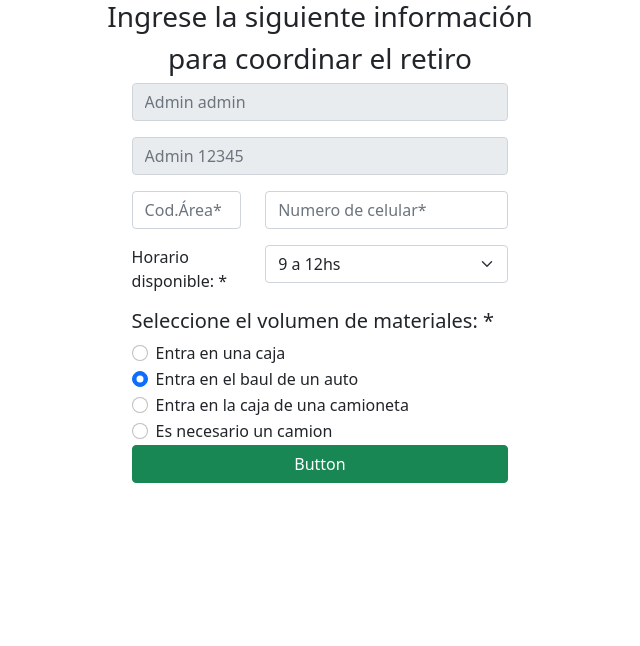
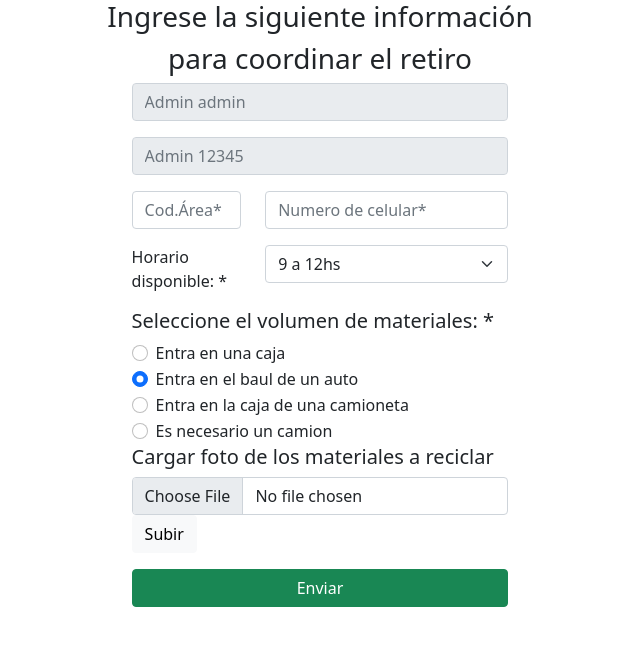
Before and after one commit to joaquinmancini/TPE_MDS-GRUPO11, an Angular app in the folder recoleCoop/: page /pedido-form in a window 1280 px wide. Shown: the top 646 px of the page, without its empty margins (320-960 px from the left). Built offline with nearby package versions, Linux system fonts and the light colour scheme.

Commit message:
Formulario de pedido completado

```diff
--- a/recoleCoop/src/app/components/pedido-form/pedido-form.component.html
+++ b/recoleCoop/src/app/components/pedido-form/pedido-form.component.html
@@ -50,7 +50,13 @@
           Es necesario un camion
         </label>
       </div>
-    <div class="d-grid gap-2">
-        <button class="btn btn-success" type="button">Button</button>
-    </div>
+      <h5 class="textfoto">Cargar foto de los materiales a reciclar</h5>
+      <div class="mb-3">
+        <input class="form-control" type="file" id="formFile" >
+        <button type="button" class="btn btn-light" (click)="displayimg()">Subir</button>
+        <img id="img1" src="https://www.semana.com/resizer/hRn_90cCG0E0JVBxAPNgBz6wLUo=/1200x675/filters:format(jpg):quality(70)//cloudfront-us-east-1.images.arcpublishing.com/semana/4SJ5MUDADNB7NC5EAI325NVYPE.jpg" alt="">
+      </div>
+      <div class="d-grid gap-2">
+        <button class="btn btn-success" type="button">Enviar</button>
+      </div>
 </form>
--- a/recoleCoop/src/app/components/pedido-form/pedido-form.component.scss
+++ b/recoleCoop/src/app/components/pedido-form/pedido-form.component.scss
@@ -6,3 +6,7 @@ form {
 h3{
     text-align: center;
 }
+#img1{
+    width: 100%;
+    display:none;
+}
--- a/recoleCoop/src/app/components/pedido-form/pedido-form.component.ts
+++ b/recoleCoop/src/app/components/pedido-form/pedido-form.component.ts
@@ -12,4 +12,14 @@ export class PedidoFormComponent implements OnInit {
   ngOnInit(): void {
   }
 
+  displayimg (){
+    console.log("hola mundo");
+    let elemento = document.getElementById('img1');
+    if (elemento != null){
+
+        elemento.style.display = "block";
+
+    }
+    }
+
 }
```
